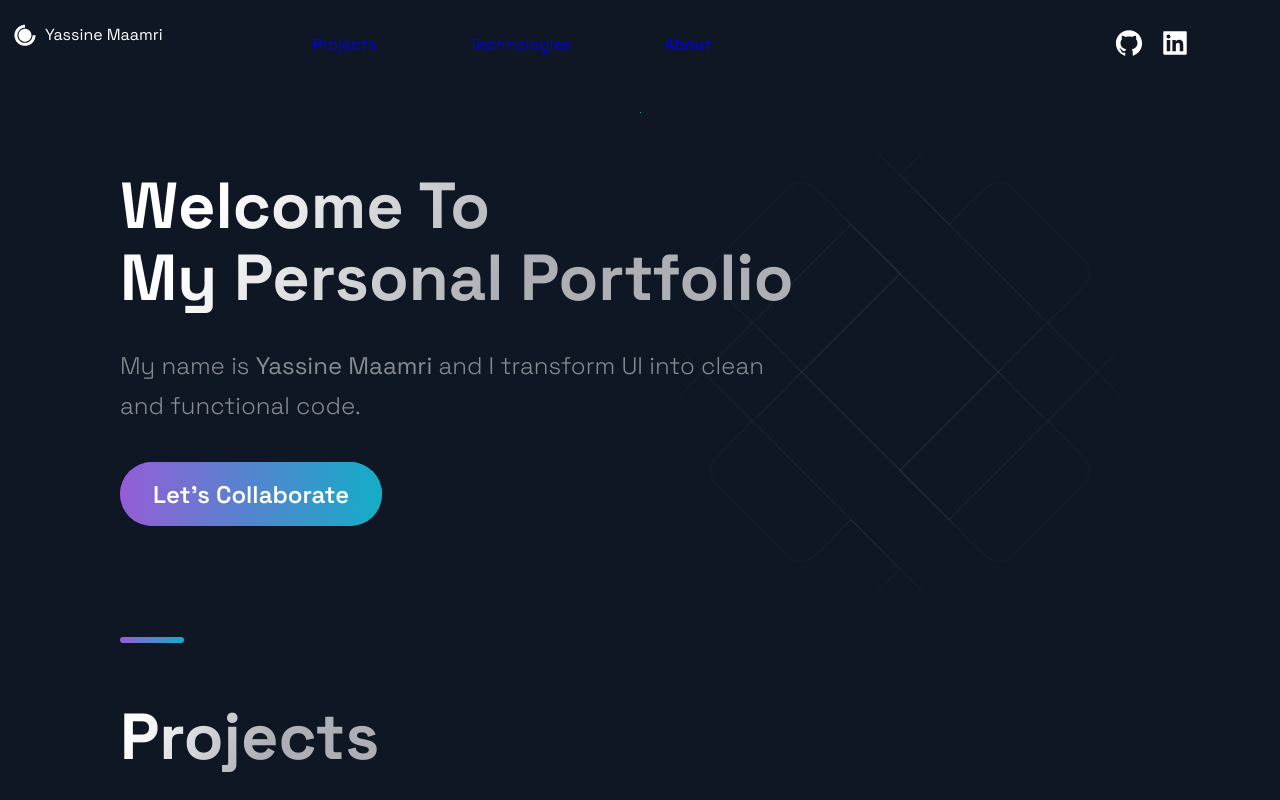
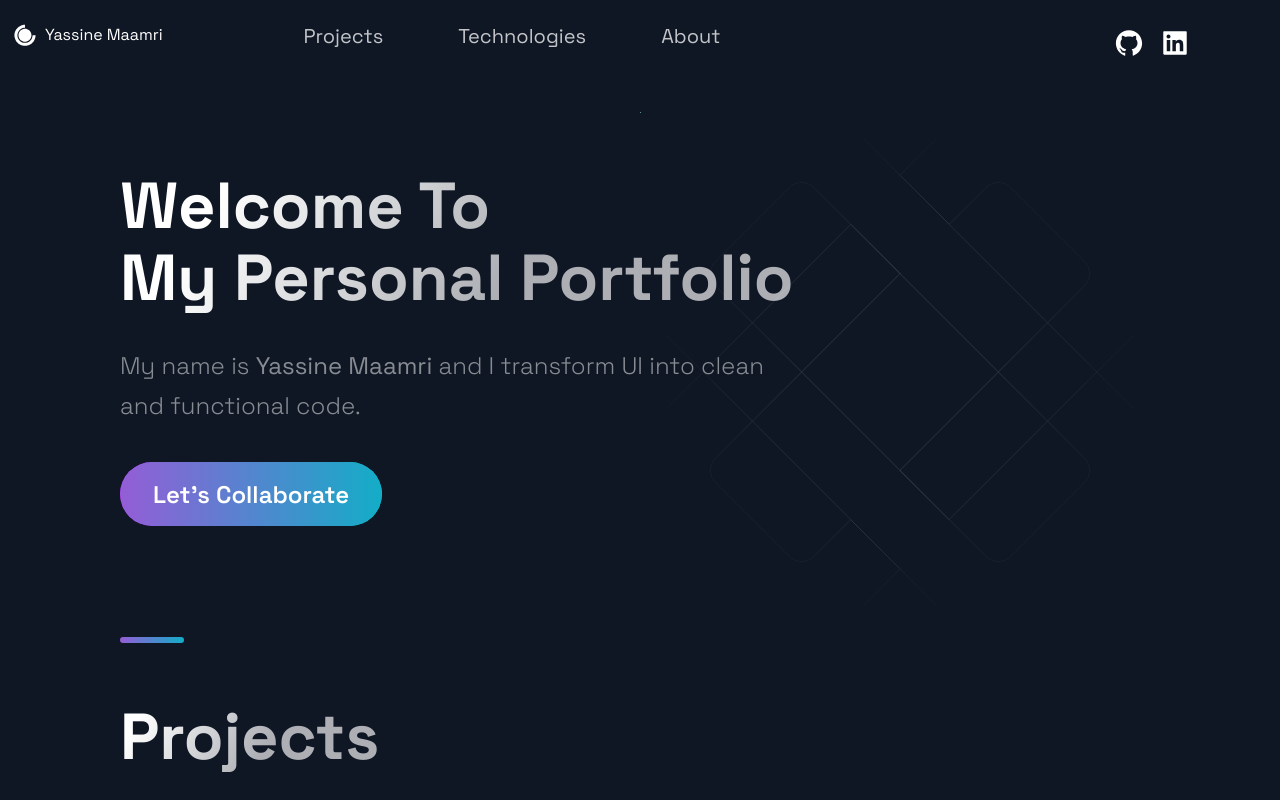
Before and after one commit to ymaamri/ymaamri.github.io, a Next.js app: page /ymaamri.github.io/ in a window 1280 px wide. Shown: the top 800 px of the page. Built offline with nearby package versions, Linux system fonts and the light colour scheme.

Commit message:
new update

```diff
--- a/src/components/Header/Header.js
+++ b/src/components/Header/Header.js
@@ -31,19 +31,21 @@ const Header = () => (
     </Div1>
     <Div2>
       <li>
-        <a href="#projects" onClick={() => scrollToSection("projects")}>
-          Projects
-        </a>
+        <Link href="#projects">
+          <NavLink onClick={() => scrollToSection("projects")}>
+            Projects
+          </NavLink>
+        </Link>
       </li>
       <li>
-        <a href="#tech" onClick={() => scrollToSection("tech")}>
-          Technologies
-        </a>
+        <Link href="#tech">
+          <NavLink>Technologies</NavLink>
+        </Link>
       </li>
       <li>
-        <a href="#about" onClick={() => scrollToSection("about")}>
-          About
-        </a>
+        <Link href="#about">
+          <NavLink>About</NavLink>
+        </Link>
       </li>
     </Div2>
     <Div3>
@@ -56,7 +58,7 @@ const Header = () => (
       >
         <AiFillLinkedin size="3rem" />
       </SocialIcons>
-      {/* <SocialIcons href="https://google.com">
+      {/*       <SocialIcons href="https://google.com">
         <AiFillInstagram size="3rem" />
       </SocialIcons> */}
     </Div3>
--- a/src/components/Header/HeaderStyles.js
+++ b/src/components/Header/HeaderStyles.js
@@ -17,7 +17,6 @@ export const Container = styled.div`
     grid-row-gap: 0.5rem;
   }
 `;
-
 export const Div1 = styled.div`
   grid-area: 1 / 1 / 2 / 2;
   display: flex;
@@ -27,17 +26,14 @@ export const Div1 = styled.div`
     grid-area: 1 / 1 / 2 / 3;
   }
 `;
-
 export const Div2 = styled.div`
   grid-area: 1 / 2 / 2 / 4;
   display: flex;
   justify-content: space-around;
-  align-items: center; /* added */
   @media ${(props) => props.theme.breakpoints.sm} {
     grid-area: 2 / 2 / 3 / 5;
   }
 `;
-
 export const Div3 = styled.div`
   grid-area: 1 / 5 / 2 / 6;
   display: flex;
@@ -49,6 +45,7 @@ export const Div3 = styled.div`
   }
 `;
 
+// Navigation Links
 export const NavLink = styled.a`
   font-size: 2rem;
   line-height: 32px;
@@ -64,15 +61,31 @@ export const NavLink = styled.a`
   }
 `;
 
-export const SocialIcons = styled.a`
+/// DropDown Contact
+export const ContactDropDown = styled.button`
+  border: none;
+  display: flex;
+  position: relative;
+  background: none;
+  font-size: 1.7rem;
+
+  line-height: 32px;
+  color: rgba(255, 255, 255, 0.75);
+  cursor: pointer;
   transition: 0.3s ease;
-  color: white;
-  border-radius: 50px;
-  padding: 8px;
+
+  &:focus {
+    outline: none;
+  }
   &:hover {
-    background-color: #212d45;
-    transform: scale(1.2);
-    cursor: pointer;
+    color: #fff;
+  }
+
+  @media ${(props) => props.theme.breakpoints.sm} {
+    padding: 0.4rem 0;
+  }
+  @media ${(props) => props.theme.breakpoints.md} {
+    padding: 0;
   }
 `;
 
@@ -93,3 +106,17 @@ export const NavProductsIcon = styled(IoIosArrowDropdown)`
     width: 15px;
   }
 `;
+
+// Social Icons
+
+export const SocialIcons = styled.a`
+  transition: 0.3s ease;
+  color: white;
+  border-radius: 50px;
+  padding: 8px;
+  &:hover {
+    background-color: #212d45;
+    transform: scale(1.2);
+    cursor: pointer;
+  }
+`;
```
